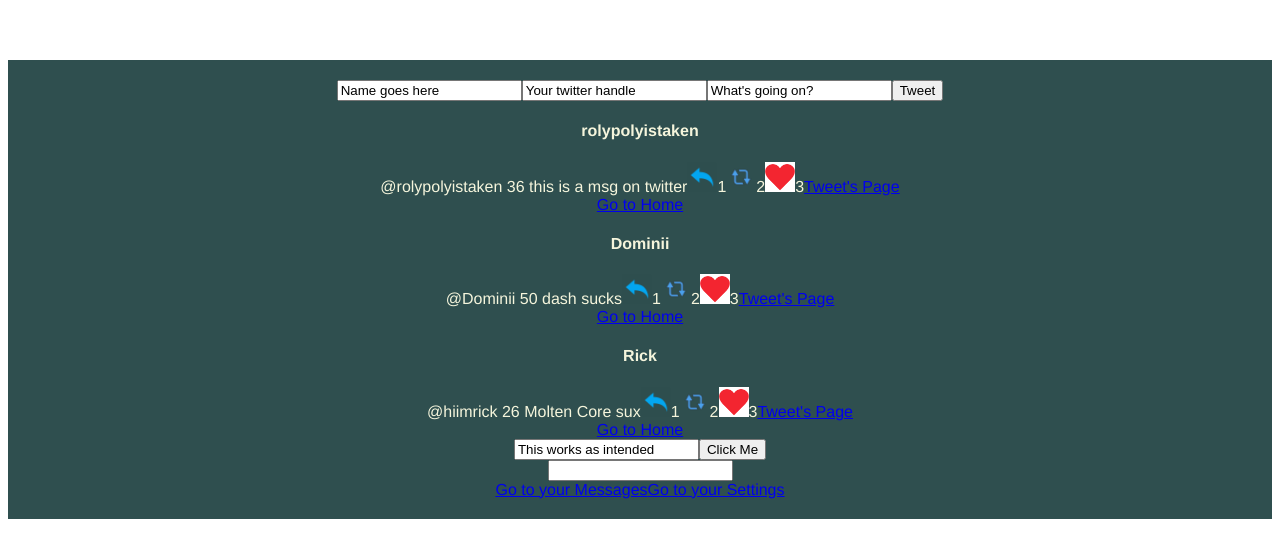
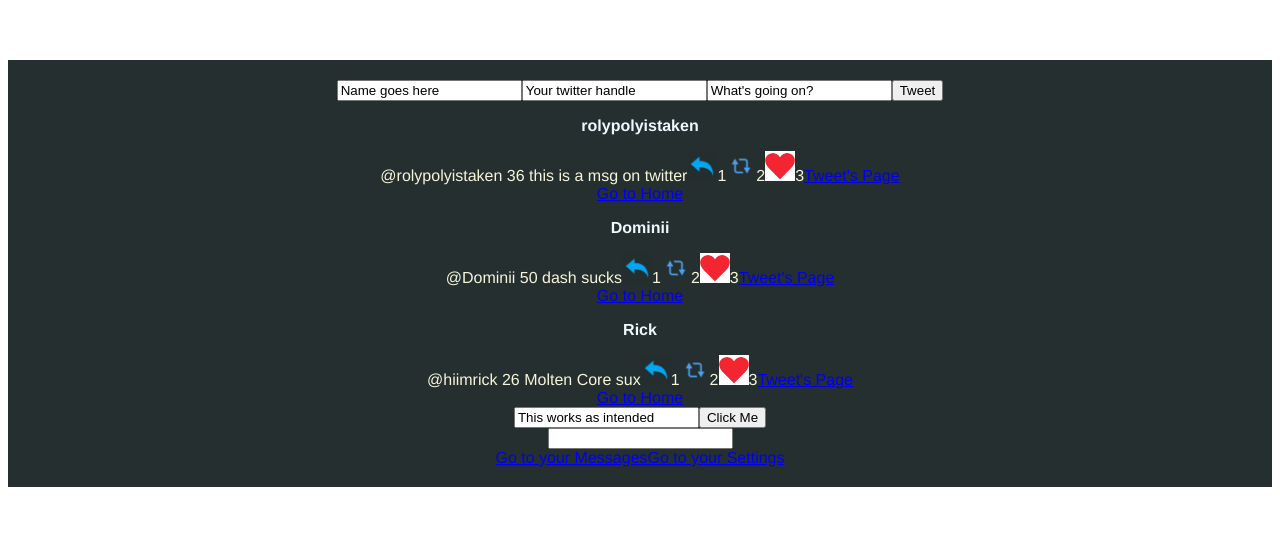
Before and after one commit to plutownium/twitter-clone, a Vue app: page / in a window 1280 px wide. Shown: the top 558 px of the page. Built offline with nearby package versions, Linux system fonts and the light colour scheme; the HTML template or start-up script is replaced by a standard one.

Commit message:
preparing for Vuetify

```diff
--- a/src/App.vue
+++ b/src/App.vue
@@ -57,7 +57,7 @@ export default {
 	text-align: center;
 	color: #2c3e50;
 	margin-top: 60px;
-	background-color: darkslategray;
+	background-color: rgb(38, 47, 47);
 	padding: 20px;
 }
 h4 {
--- a/src/components/TwitterMsg.vue
+++ b/src/components/TwitterMsg.vue
@@ -1,6 +1,6 @@
 <template>
     <div>
-        <h4>{{ name }}</h4>
+        <p>{{ name }}</p>
         <span>@{{ handle }}</span>
         <span> {{ tsp }}</span> <!-- Time Since Posting = tsp -->
         <span>{{ msg }}</span>
--- a/src/components/WholePgMsg.vue
+++ b/src/components/WholePgMsg.vue
@@ -1,7 +1,7 @@
 <template>
     <div>
 
-        <twittermsg v-if="tweet" :name="tweet.name" :handle="tweet.handle" :tsp="tweet.tsp" :msg="tweet.tweet"></twittermsg>
+        <twittermsg v-if="tweet" :id="tweet.id" :name="tweet.name" :handle="tweet.handle" :tsp="tweet.tsp" :msg="tweet.tweet"></twittermsg>
         <!-- <p>{{ $route.params.id }}</p>
         <span>{{ tweet }}</span> -->
 
@@ -52,7 +52,6 @@ import TwitterMsg from './TwitterMsg.vue'
             "$route" (to) {
                 console.log("In Routewatch")
                 if (to.params.id) {
-                    // this.tweet = this.found_tweet
                     this.changeTweet(parseInt(this.$route.params.id))
 
                 }
```
